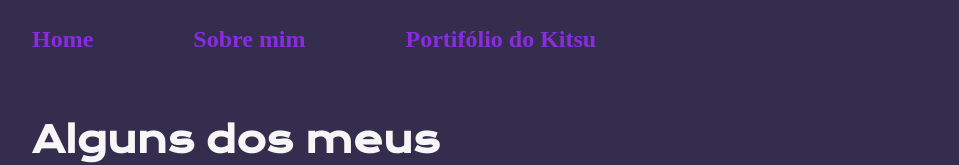
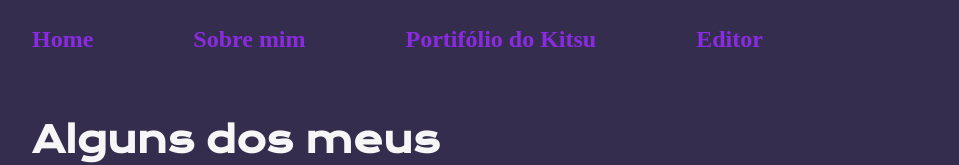
Before and after one commit to kitsukill/Alura, a plain HTML site: page portifólio.html in a window 1280 px wide. Shown: the top 165 px of the page, without its empty margins (160-1119 px from the left). Drawn offline with nearby package versions, Linux system fonts and the light colour scheme.

Commit message:
Update portifólio.html

```diff
--- a/portifólio.html
+++ b/portifólio.html
@@ -13,6 +13,7 @@
             <a class="cabecalho__menu__link" href="index.html">Home</a>
             <a class="cabecalho__menu__link" href="about.html">Sobre mim</a>
             <a class="cabecalho__menu__link" href="portifólio.html">Portifólio do Kitsu</a>
+            <a class="cabecalho__menu__link" href="editor.html">Editor</a>
         </nav>
     </header>
     <main class="red">
```
